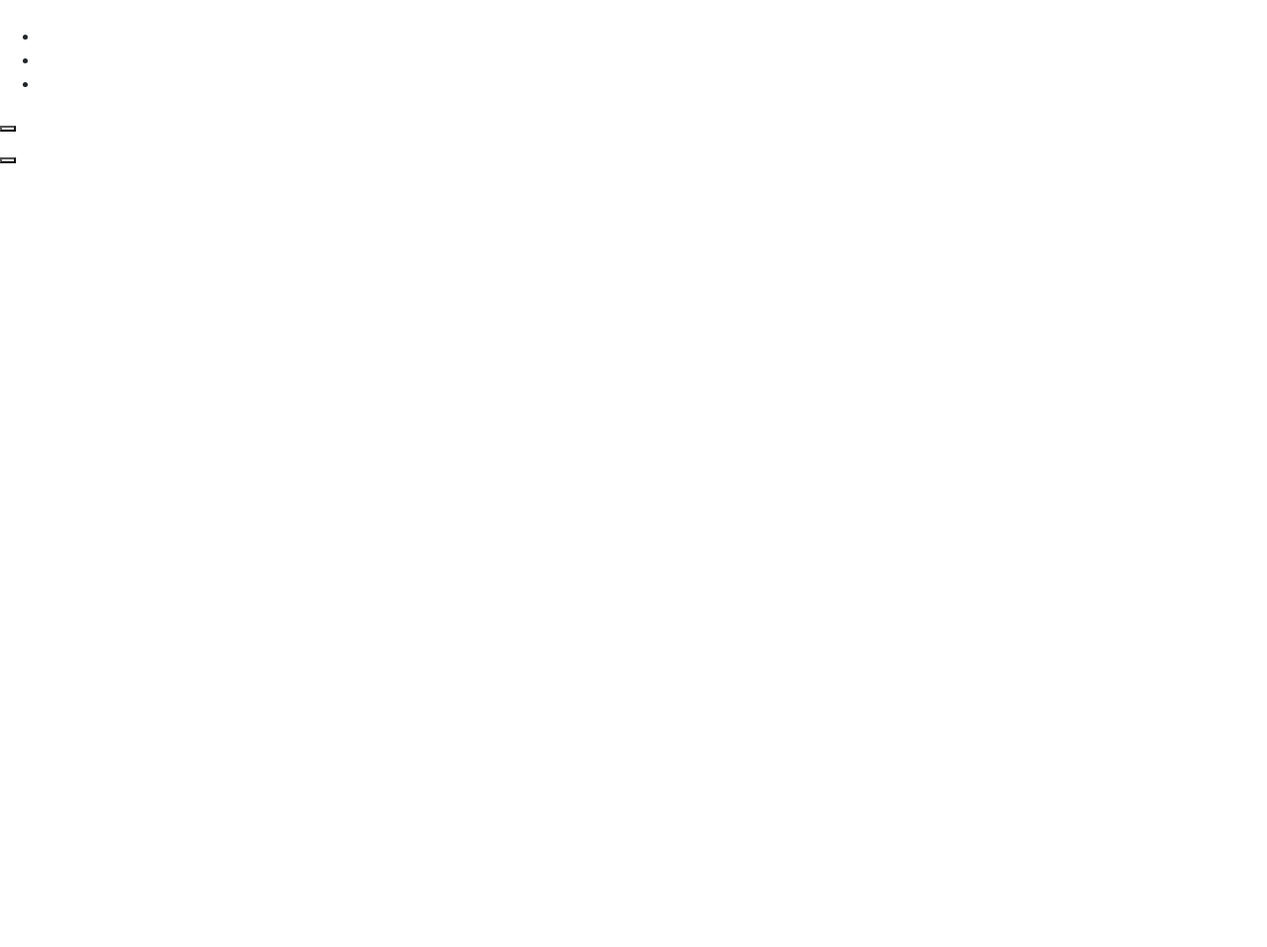
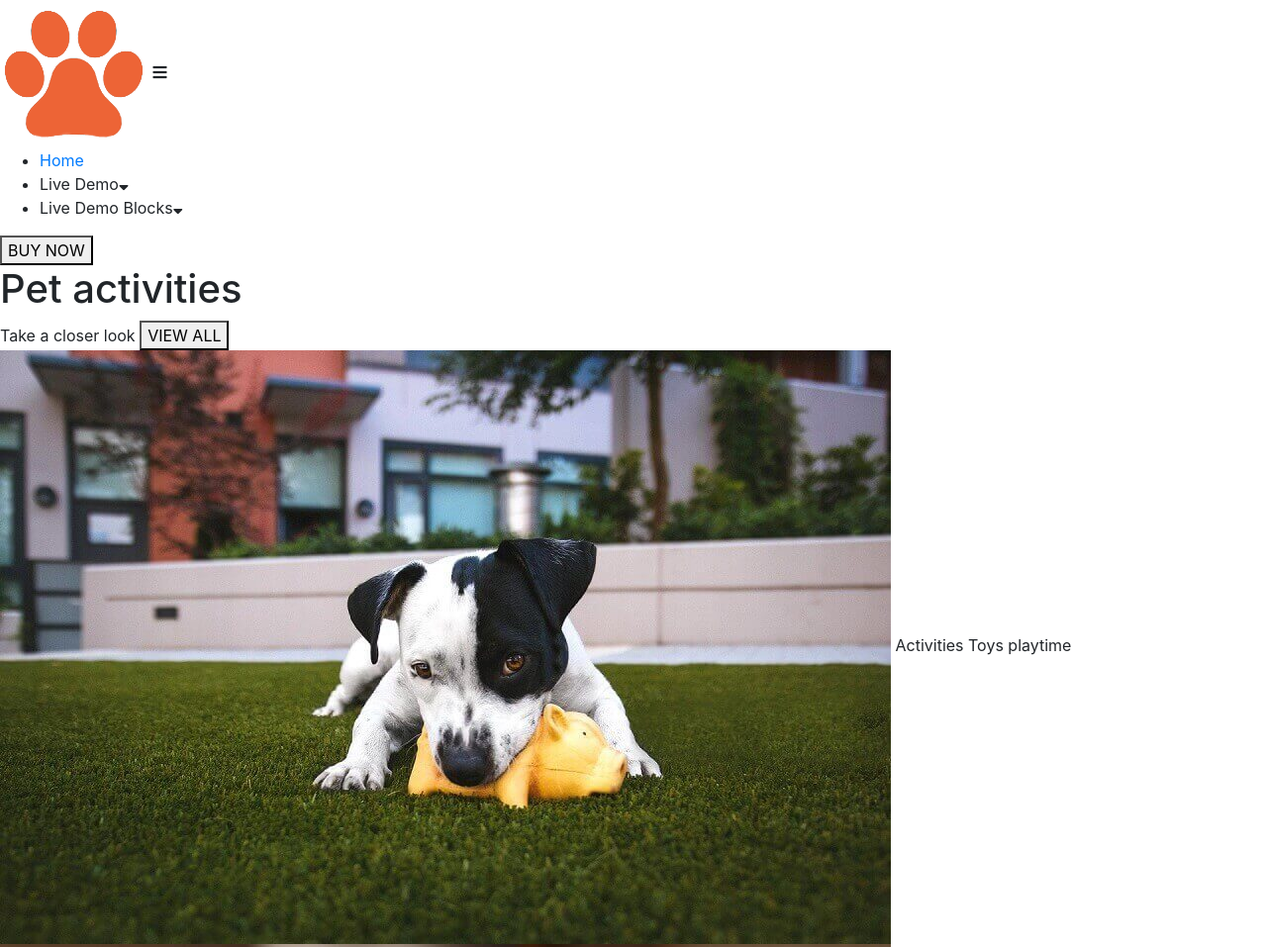
Before and after one commit to aaraquedesarrollo/c1-ejercicio9-grupoh, a plain HTML site: page index.html in a window 1280 px wide. Shown: the top 957 px of the page at 99% size. Before the commit the page ends 800 px from the top, so only its background shows below. Drawn offline with nearby package versions, Linux system fonts and the light colour scheme.

Commit message:
Contenido del html

```diff
--- a/index.html
+++ b/index.html
@@ -1,5 +1,5 @@
 <!DOCTYPE html>
-<html lang="es">
+<html lang="en">
 
 <head>
   <meta charset="UTF-8">
@@ -15,24 +15,38 @@
 </head>
 
 <body>
-  <header>
-    <img src="a" alt="">
+  <header class="cabecera">
+    <img src="img/logo.png" alt="Logo de una huella de perro de color naranja">
+    <i class="fas fa-bars"></i>
     <nav>
       <ul>
-        <li></li>
-        <li></li>
-        <li></li>
+        <li><a href="/">Home</a></li>
+        <li class="desplegado">Live Demo<i class="fas fa-sort-down"></i></li>
+        <li>Live Demo Blocks<i class="fas fa-sort-down"></i></li>
       </ul>
     </nav>
-    <button></button>
+    <button>BUY NOW</button>
   </header>
-  <main>
+  <main class="principal">
     <section>
-      <h1></h1>
-      <button></button>
-      <article></article>
-      <article></article>
-      <article></article>
+      <h1>Pet activities</h1>
+      Take a closer look
+      <button>VIEW ALL</button>
+      <article class="animal">
+        <img src="img/01.jpg" alt="">
+        Activities
+        Toys playtime
+      </article>
+      <article class="animal">
+        <img src="img/02.jpg" alt="">
+        Activities
+        Active Rest
+      </article>
+      <article class="animal">
+        <img src="img/03.jpg" alt="">
+        Activities
+        Game Walks
+      </article>
     </section>
   </main>
 
```
